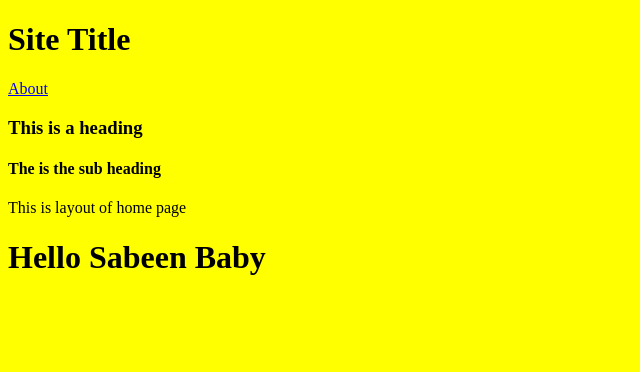
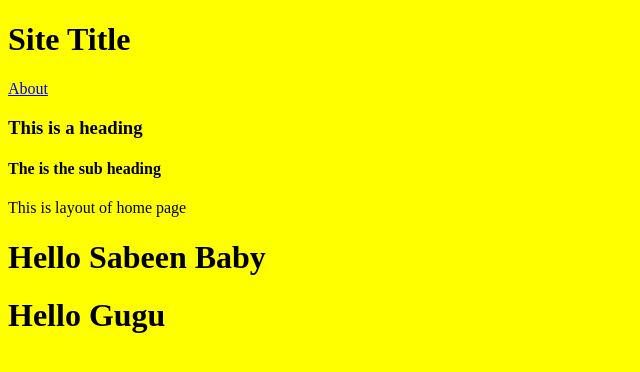
Before and after one commit to azmatbawan/netlify_practice, a Gatsby site: page / in a window 1280 px wide. Shown: the whole page, without its empty margins (0-640 px from the left). Built offline with nearby package versions, Linux system fonts and the light colour scheme; Gatsby itself is replaced by a stand-in of ours.

Commit message:
site updated

```diff
--- a/src/pages/index.tsx
+++ b/src/pages/index.tsx
@@ -9,6 +9,7 @@ export default () => {
                 <Header text="This is a heading" subtext="The is the sub heading"></Header>
                 <p>This is layout of home page</p>
                 <h1>Hello Sabeen Baby</h1>
+                <h1>Hello Gugu</h1>
             </Layout>
         </div>
     );
```
